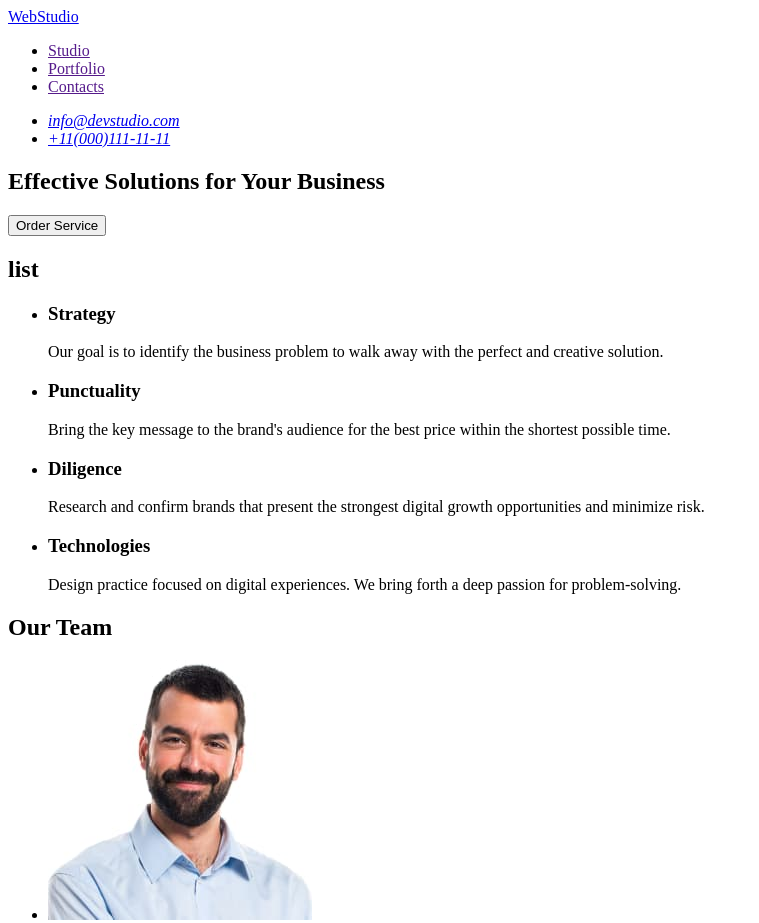
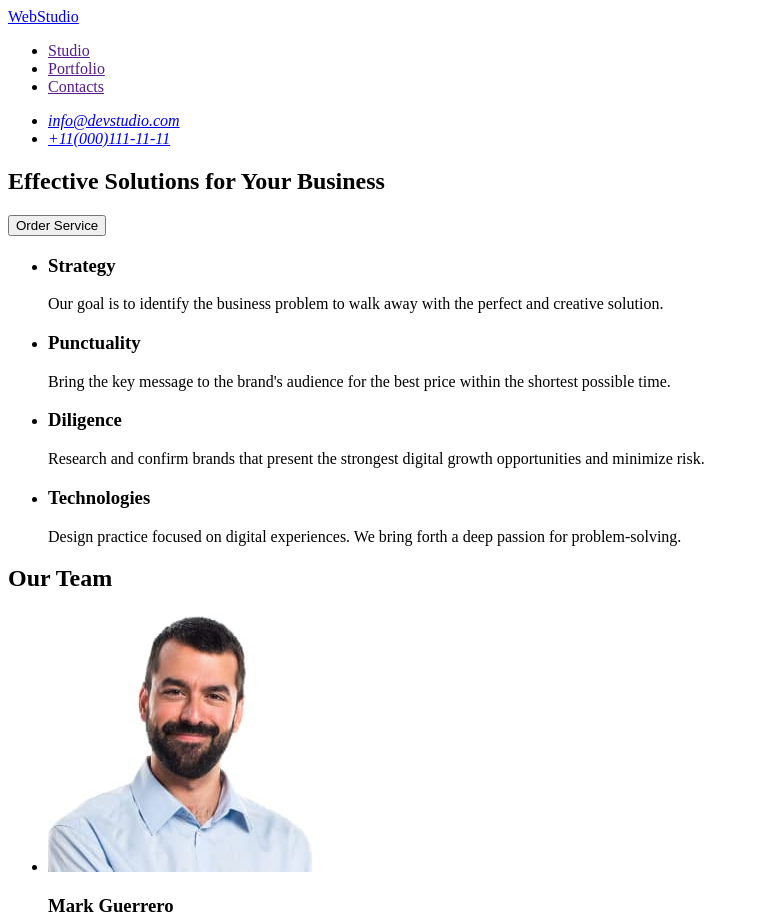
Before and after one commit to BonakUA/goit-markup-hw-01, a plain HTML site: page index.html in a window 1280 px wide. Shown: the top 923 px of the page, without its empty margins (0-759 px from the left). Drawn offline with Linux system fonts and the light colour scheme.

Commit message:
Update index.html

```diff
--- a/index.html
+++ b/index.html
@@ -29,7 +29,6 @@
         </section>
 
         <section>
-            <h2>list</h2>
             <ul>
                 <li>
                     <h3>Strategy</h3>
```
